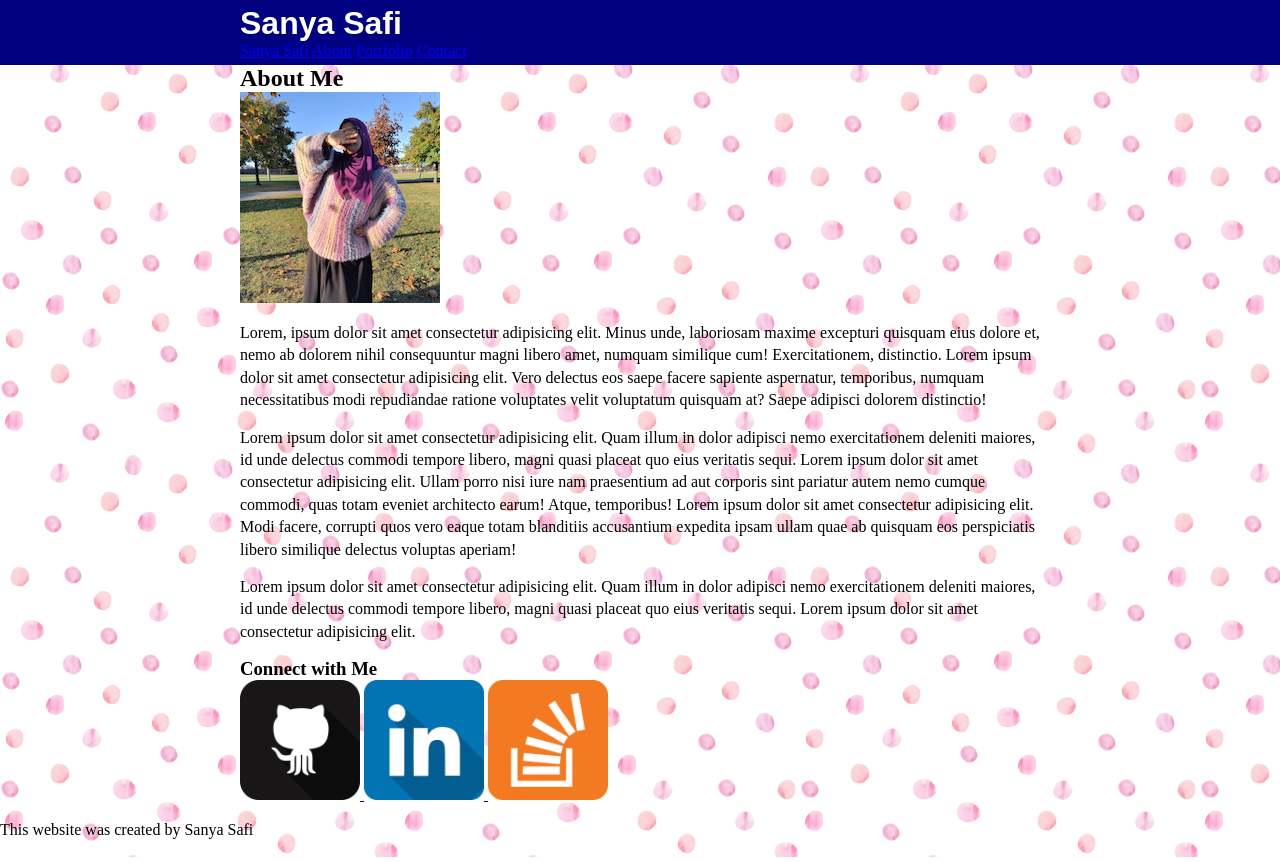
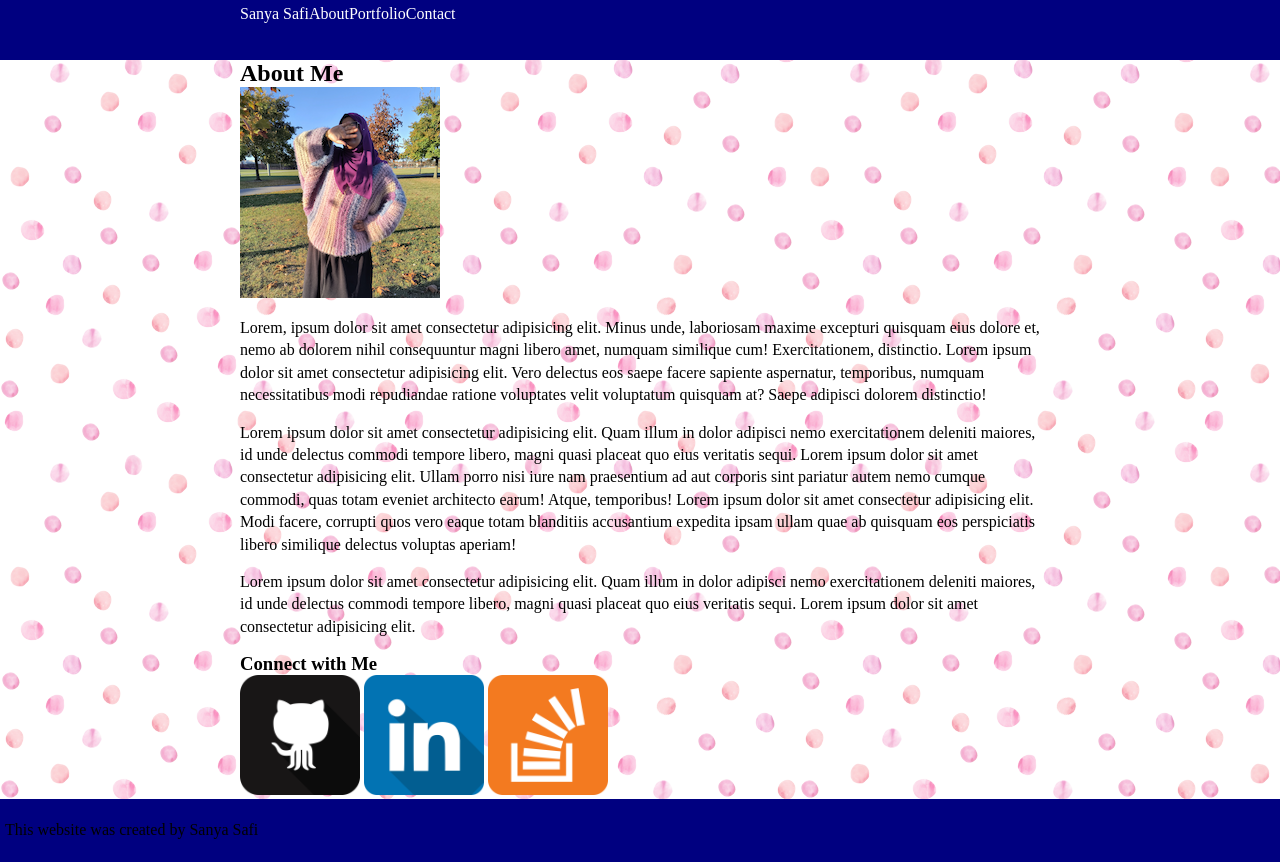
Before and after one commit to sanyasafi94/m6-hw6-safi-sanya, a plain HTML site: page index.html in a window 1280 px wide. Drawn offline with Linux system fonts and the light colour scheme; files whose address does not match are found by name.

Commit message:
add to style sheet

```diff
--- a/index.html
+++ b/index.html
@@ -9,8 +9,6 @@
   <body>
     <header>
       <div class="container">
-        <h1>Sanya Safi</h1>
-
         <nav>
           <a class="logo" href="#">Sanya Safi</a>
           <a class="link" href="#">About</a>
--- a/styles.css
+++ b/styles.css
@@ -12,16 +12,21 @@ header{
     background-color: navy;
     padding: 5px;
     margin: auto;
+    min-height: 50px;
 }
 
 h1{
-    color: white;
-    font-family: sans-serif;
+
 }
 
 nav {
+    display: flex;
+    flex-direction:;
+}
+
+a {
     color: white;
-
+    text-decoration: none;
 }
 
 .container{
@@ -33,3 +38,10 @@ p {
     margin: 15px 0;
     line-height: 140%;
 }
+
+footer{
+    background-color: navy;
+    padding: 5px;
+    margin: auto;
+    min-height: 50px;
+}
```
